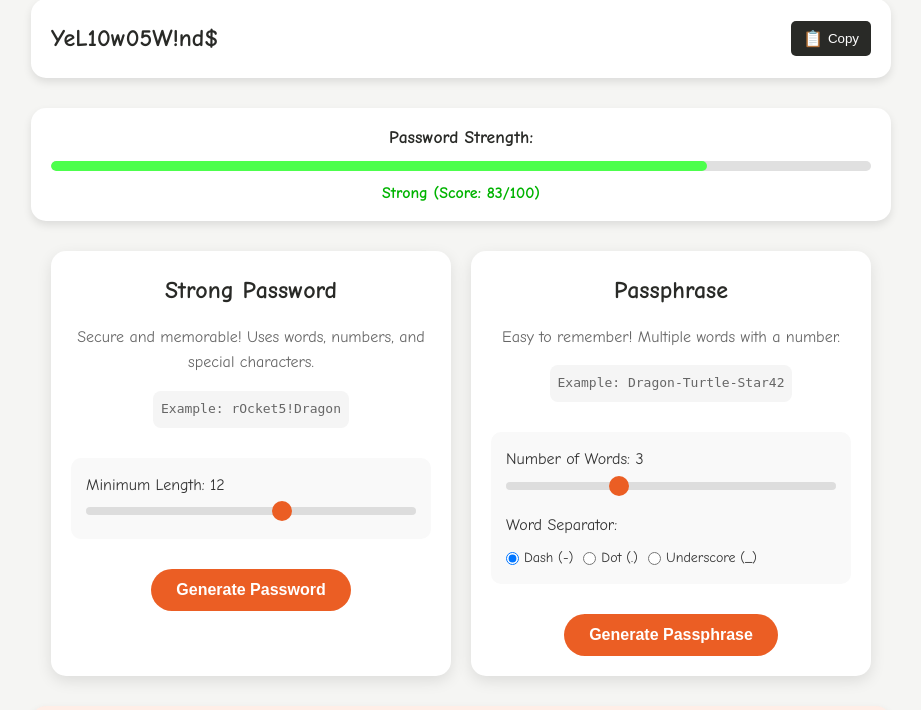
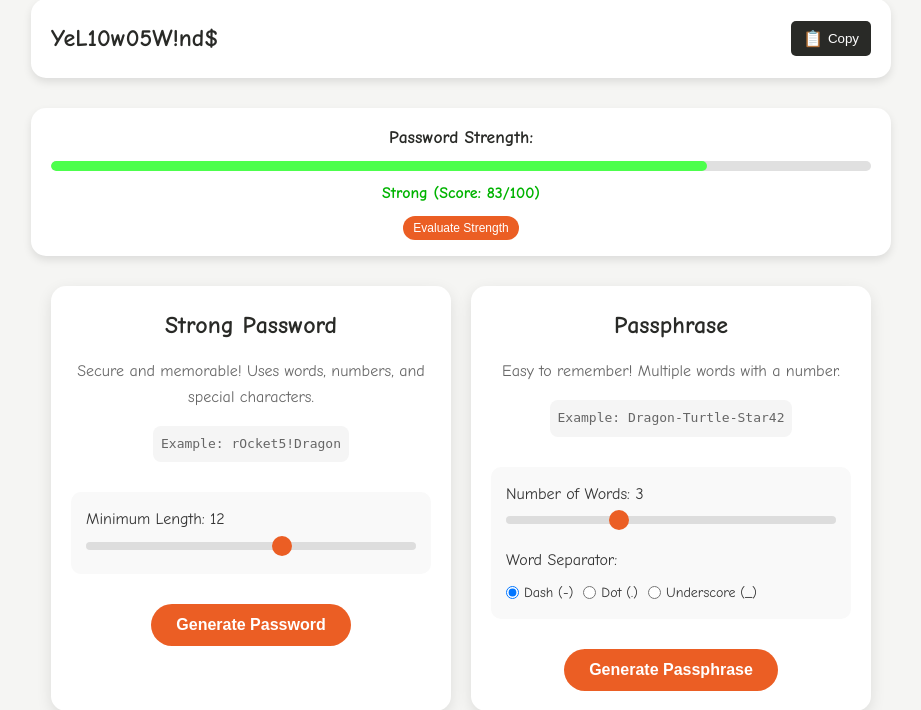
Before and after one commit to ngttech/ngtpass, a Flask app: page / in a window 1280 px wide. Shown: the part 209-919 px from the top of the page, without its empty margins (179-1100 px from the left). Run offline with Flask 2, Linux system fonts and the light colour scheme.

Commit message:
implemented a password strength meter 3

```diff
--- a/static/css/style.css
+++ b/static/css/style.css
@@ -340,6 +340,7 @@ footer {
     overflow: hidden;
     position: relative;
     width: 100%;
+    display: block; /* Ensure it's displayed as a block */
 }
 
 .strength-bar {
@@ -350,12 +351,22 @@ footer {
     position: absolute;
     left: 0;
     top: 0;
+    min-height: 10px; /* Ensure minimum height */
+    display: block; /* Ensure it's displayed */
 }
 
-.strength-text {
-    font-size: 1rem;
-    font-weight: bold;
-    transition: color 0.5s ease;
+/* Button for manual evaluation */
+.evaluate-btn {
+    background-color: #eb5e24; /* Orange */
+    color: white;
+    border: none;
+    border-radius: 15px;
+    cursor: pointer;
+    transition: background-color 0.3s;
+}
+
+.evaluate-btn:hover {
+    background-color: #d04e18; /* Slightly darker orange */
 }
 
 /* Strength levels - these classes will be applied by JavaScript */
@@ -398,3 +409,9 @@ footer {
 .text-very-strong {
     color: #0000b3;
 }
+
+.strength-text {
+    font-size: 1rem;
+    font-weight: bold;
+    transition: color 0.5s ease;
+}
--- a/static/js/main.js
+++ b/static/js/main.js
@@ -4,6 +4,7 @@ document.addEventListener('DOMContentLoaded', function() {
     const copyButton = document.getElementById('copy-button');
     const strongBtn = document.getElementById('strong-btn');
     const passphraseBtn = document.getElementById('passphrase-btn');
+    const manualEvaluateBtn = document.getElementById('manual-evaluate');
 
     // Strength meter elements
     const strengthBar = document.getElementById('strength-bar');
@@ -34,7 +35,19 @@ document.addEventListener('DOMContentLoaded', function() {
             .then(data => {
                 passwordResult.textContent = data.password;
                 animatePasswordDisplay();
-                evaluatePasswordStrength(data.password);
+
+                // Force immediate evaluation with delay to ensure DOM updates
+                setTimeout(() => {
+                    console.log('Forcing evaluation of password:', data.password);
+                    evaluatePasswordStrength(data.password);
+
+                    // Double-check if the strength bar is visible
+                    console.log('Strength bar after evaluation:', {
+                        width: strengthBar.style.width,
+                        className: strengthBar.className,
+                        visible: strengthBar.offsetWidth > 0
+                    });
+                }, 100);
             })
             .catch(error => {
                 console.error('Error:', error);
@@ -61,7 +74,19 @@ document.addEventListener('DOMContentLoaded', function() {
             .then(data => {
                 passwordResult.textContent = data.passphrase;
                 animatePasswordDisplay();
-                evaluatePasswordStrength(data.passphrase);
+
+                // Force immediate evaluation with delay to ensure DOM updates
+                setTimeout(() => {
+                    console.log('Forcing evaluation of passphrase:', data.passphrase);
+                    evaluatePasswordStrength(data.passphrase);
+
+                    // Double-check if the strength bar is visible
+                    console.log('Strength bar after evaluation:', {
+                        width: strengthBar.style.width,
+                        className: strengthBar.className,
+                        visible: strengthBar.offsetWidth > 0
+                    });
+                }, 100);
             })
             .catch(error => {
                 console.error('Error:', error);
@@ -72,6 +97,17 @@ document.addEventListener('DOMContentLoaded', function() {
 
     // Password Strength Evaluation
     function evaluatePasswordStrength(password) {
+        console.log('Starting strength evaluation for:', password);
+
+        // Check if elements exist
+        if (!strengthBar || !strengthText) {
+            console.error('Strength meter elements not found:', {
+                strengthBar: !!strengthBar,
+                strengthText: !!strengthText
+            });
+            return;
+        }
+
         // Reset classes
         strengthBar.className = 'strength-bar';
         strengthText.className = 'strength-text';
@@ -109,6 +145,14 @@ document.addEventListener('DOMContentLoaded', function() {
         const substitutionCount = (password.match(/[@3!0$71]/g) || []).length;
         const substitutionScore = Math.min(25, substitutionCount * 5);
         score += substitutionScore;
+
+        console.log('Password score calculation:', {
+            lengthFactor,
+            varietyScore,
+            wordCountScore,
+            substitutionScore,
+            totalScore: score
+        });
 
         // Determine strength level based on score
         let strengthClass = '';
@@ -155,12 +199,17 @@ document.addEventListener('DOMContentLoaded', function() {
         strengthText.textContent = `${strengthDescription} (Score: ${score}/100)`;
 
         // Log for debugging
-        console.log('Password evaluated:', {
+        console.log('Password evaluation complete:', {
             score,
             strengthClass,
             width: strengthBar.style.width,
             barElement: strengthBar
         });
+
+        // Force a repaint of the strength bar
+        strengthBar.style.display = 'none';
+        void strengthBar.offsetHeight; // Trigger reflow
+        strengthBar.style.display = 'block';
     }
 
     function resetStrengthMeter() {
@@ -297,4 +346,17 @@ document.addEventListener('DOMContentLoaded', function() {
             console.error('Error auto-generating password:', error);
         }
     }, 1000);
+
+    // Add event listener for manual evaluation button
+    if (manualEvaluateBtn) {
+        manualEvaluateBtn.addEventListener('click', function() {
+            const currentPassword = passwordResult.textContent;
+            console.log('Manual evaluation triggered for:', currentPassword);
+            if (currentPassword && currentPassword !== 'Click a button to generate a password!') {
+                evaluatePasswordStrength(currentPassword);
+            } else {
+                alert('Please generate a password first');
+            }
+        });
+    }
 });
--- a/templates/index.html
+++ b/templates/index.html
@@ -39,6 +39,7 @@
                     <div class="strength-bar" id="strength-bar"></div>
                 </div>
                 <div class="strength-text" id="strength-text">Not evaluated</div>
+                <button id="manual-evaluate" class="evaluate-btn" style="margin-top: 10px; font-size: 12px; padding: 5px 10px;">Evaluate Strength</button>
             </div>
 
             <div class="options">
```
